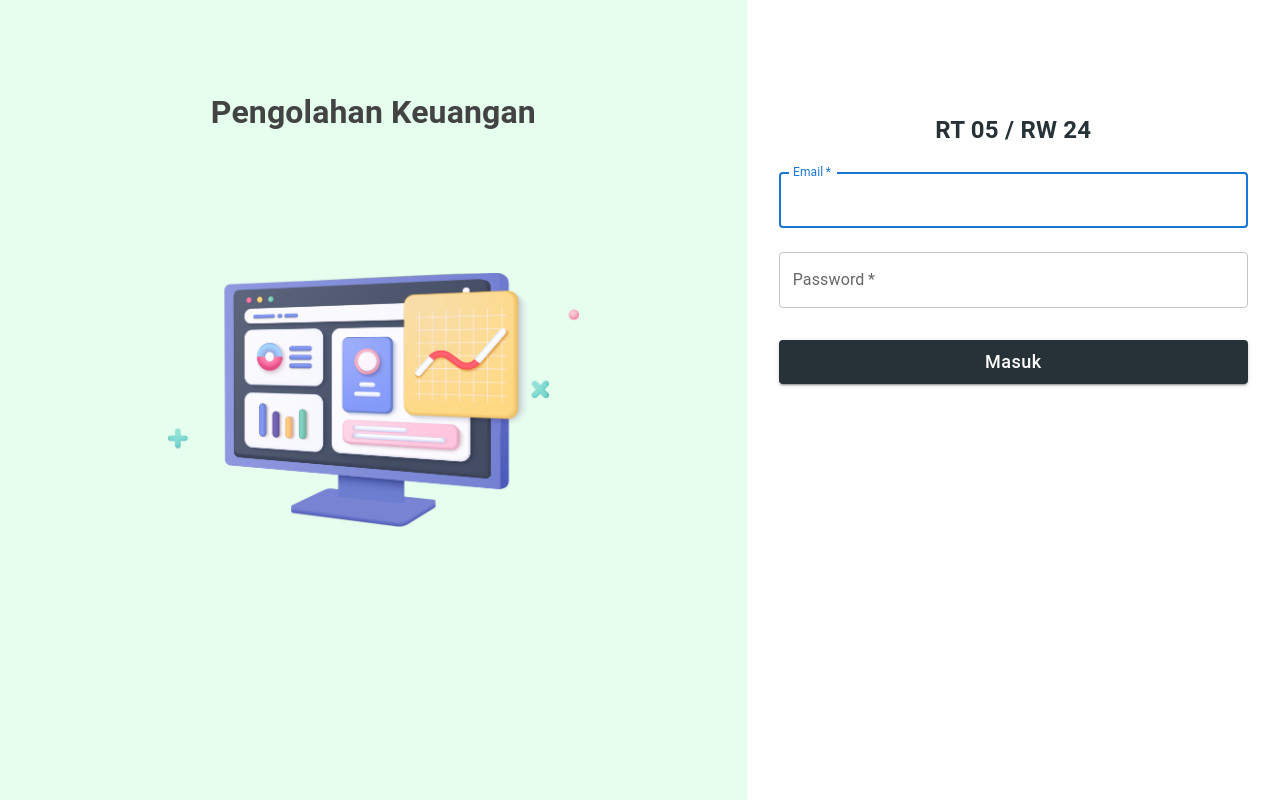
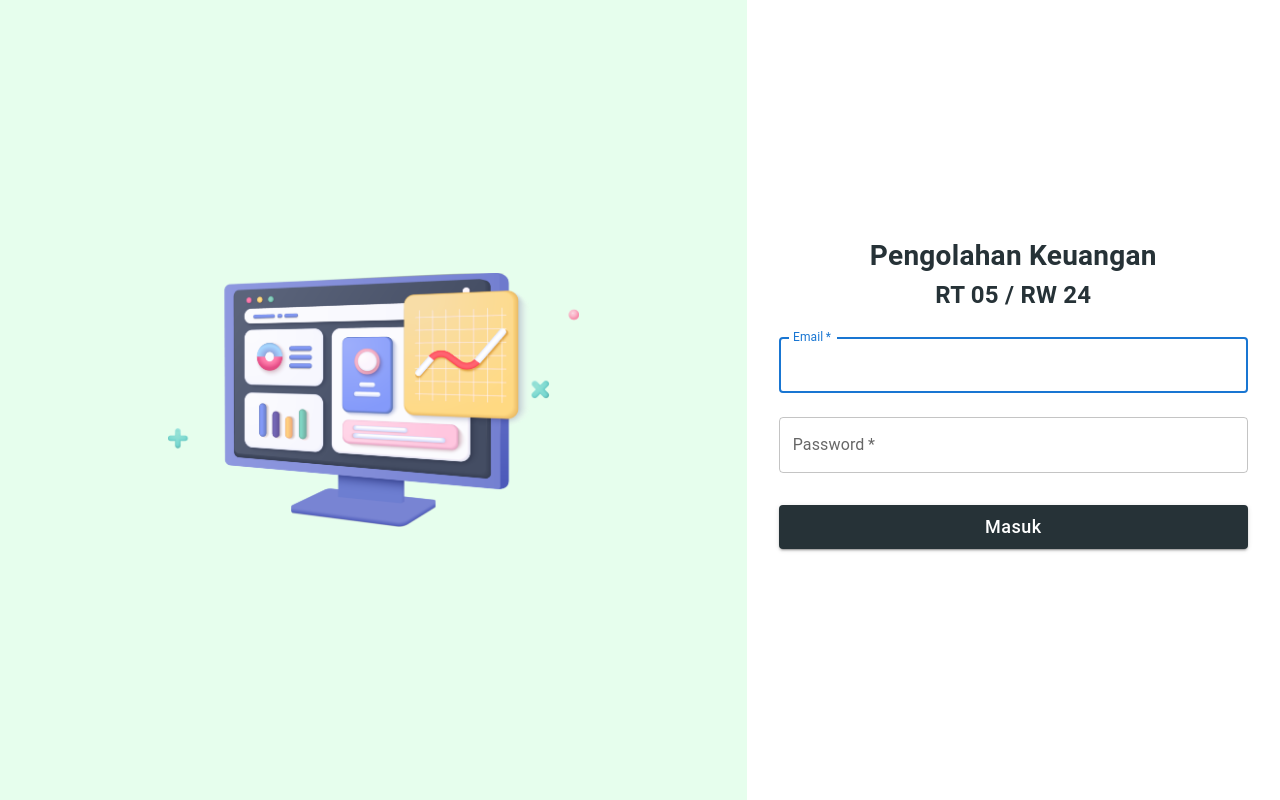
Before and after one commit to Alfikriangelo/keuangan_pengabdian_masyarakat, a React (Create React App) app: page / in a window 1280 px wide. Built offline with nearby package versions, Linux system fonts and the light colour scheme.

Commit message:
perbaiki responsif di halaman login

```diff
--- a/src/pages/Home/Home.jsx
+++ b/src/pages/Home/Home.jsx
@@ -7,7 +7,7 @@
   return (
     <div>
       <Navbar />
-      <Box mt={10} mr={3}>
+      <Box mt={12} mr={3} ml={3}>
         <Table />
       </Box>
     </div>
--- a/src/pages/Login/Login.jsx
+++ b/src/pages/Login/Login.jsx
@@ -50,7 +50,7 @@
         <CssBaseline />
         <Grid
           item
-          xs={false}
+          xs={12}
           sm={4}
           md={7}
           sx={{
@@ -63,31 +63,28 @@
 
           }}
         >
-          <div
-            style={{
-              position: 'absolute',
-              top: '14%',
-              left: '50%',
-              transform: 'translate(-50%, -50%)',
-              color: '#434343',
-              fontSize: '32px',
-              fontWeight: 'bold',
-            }}
-          >
-            Pengolahan Keuangan
-          </div>
+
         </Grid>
-        <Grid mt={6} item xs={12} sm={8} md={5}>
+        <Grid item xs={12} sm={8} md={5} sx={{ display: 'flex', justifyContent: 'center', alignItems: 'center' }}>
           <Box
             sx={{
-              my: 8,
               mx: 4,
               display: 'flex',
               flexDirection: 'column',
               alignItems: 'center',
+              textAlign: 'center',
             }}
           >
-            <Typography style={{color: '#263237', fontWeight: '600', fontSize: 24}}>
+            <Typography
+              style={{
+                color: '#263237',
+                fontSize: '28px',
+                fontWeight: 'bold',
+              }}
+            >
+              Pengolahan Keuangan
+            </Typography>
+            <Typography style={{color: '#263237', fontWeight: 'bold', fontSize: 24}}>
               RT 05 / RW 24
             </Typography>
             <Box sx={{ mt: 1 }}>
```
